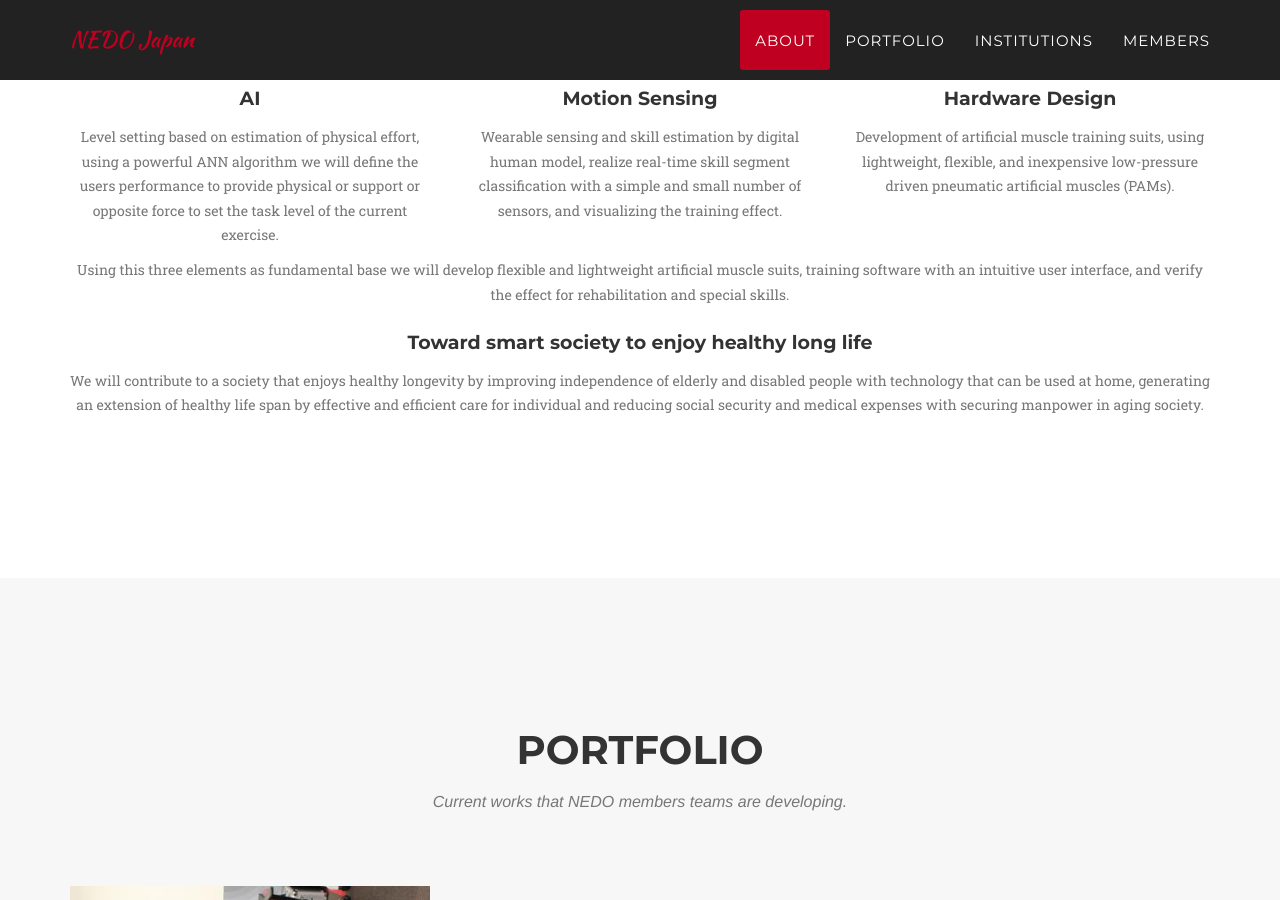
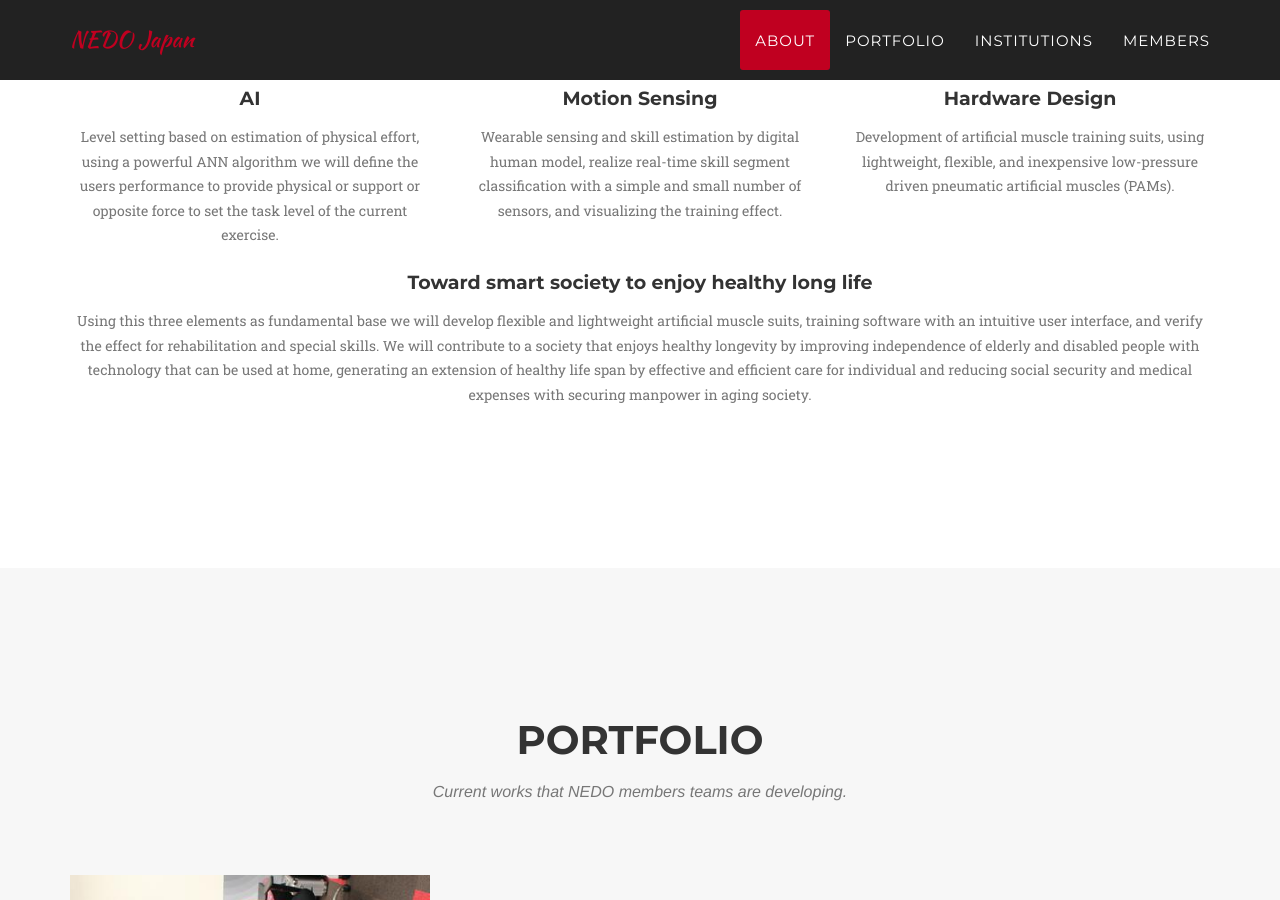
Before and after one commit to nedojp/nedojp.github.io, a Jekyll site: the page built from index.html, in a window 1280 px wide and 900 px high, scrolled down 1146 px. Built offline with Jekyll 4.4.1, drawn with Linux system fonts in a browser that asks for light colours; some web fonts are replaced; part of the change alters nothing that is shown.

Commit message:
formart about

```diff
--- a/_includes/about.html
+++ b/_includes/about.html
@@ -42,18 +42,21 @@
                     inexpensive low-pressure driven pneumatic artificial muscles (PAMs).</p>
             </div>
 
-            <div class="col-lg-12 text-center">
+            <!-- <div class="col-lg-12 text-center">
                 <p class="text-muted">Using this three elements as fundamental base we will develop
                     flexible and lightweight artificial muscle suits, training software with an intuitive user
                     interface, and verify the effect for rehabilitation and special skills.</p>
-            </div>
+            </div> -->
 
             <div class="col-lg-12 text-center">
                 <h4 class="service-heading">Toward smart society to enjoy healthy long life</h4>
-                <p class="text-muted">We will contribute to a society that enjoys healthy longevity by improving
-                    independence of elderly and disabled people with technology that can be used at home, generating an
-                    extension of healthy life span by effective and efficient care for individual and reducing social
-                    security and medical expenses with securing manpower in aging society.</p>
+                <p class="text-muted">Using this three elements as fundamental base we will develop
+                    flexible and lightweight artificial muscle suits, training software with an intuitive user
+                    interface, and verify the effect for rehabilitation and special skills. We will contribute to a
+                    society that enjoys healthy longevity by improving independence of elderly and disabled people with
+                    technology that can be used at home, generating an extension of healthy life span by effective and
+                    efficient care for individual and reducing social security and medical expenses with securing
+                    manpower in aging society.</p>
             </div>
 
         </div>
```
